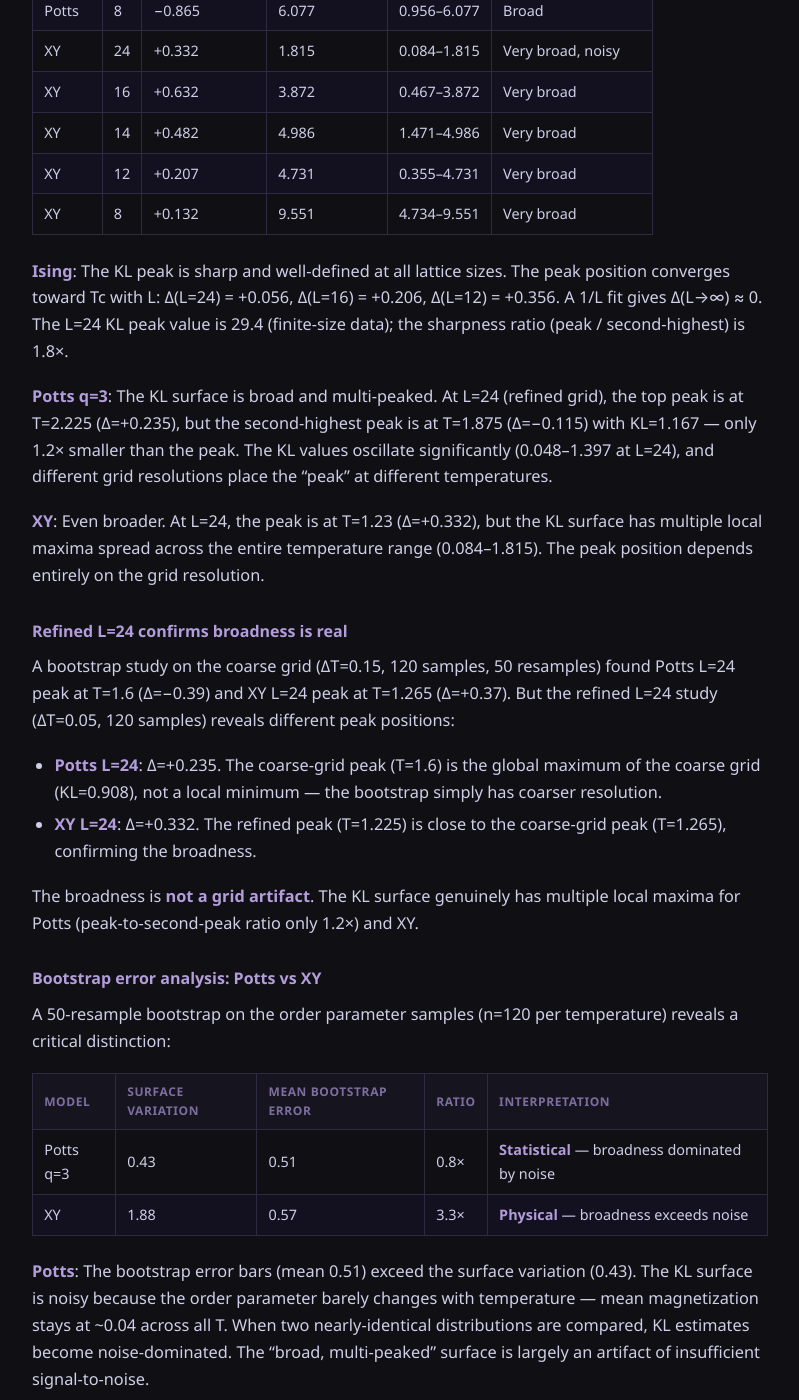
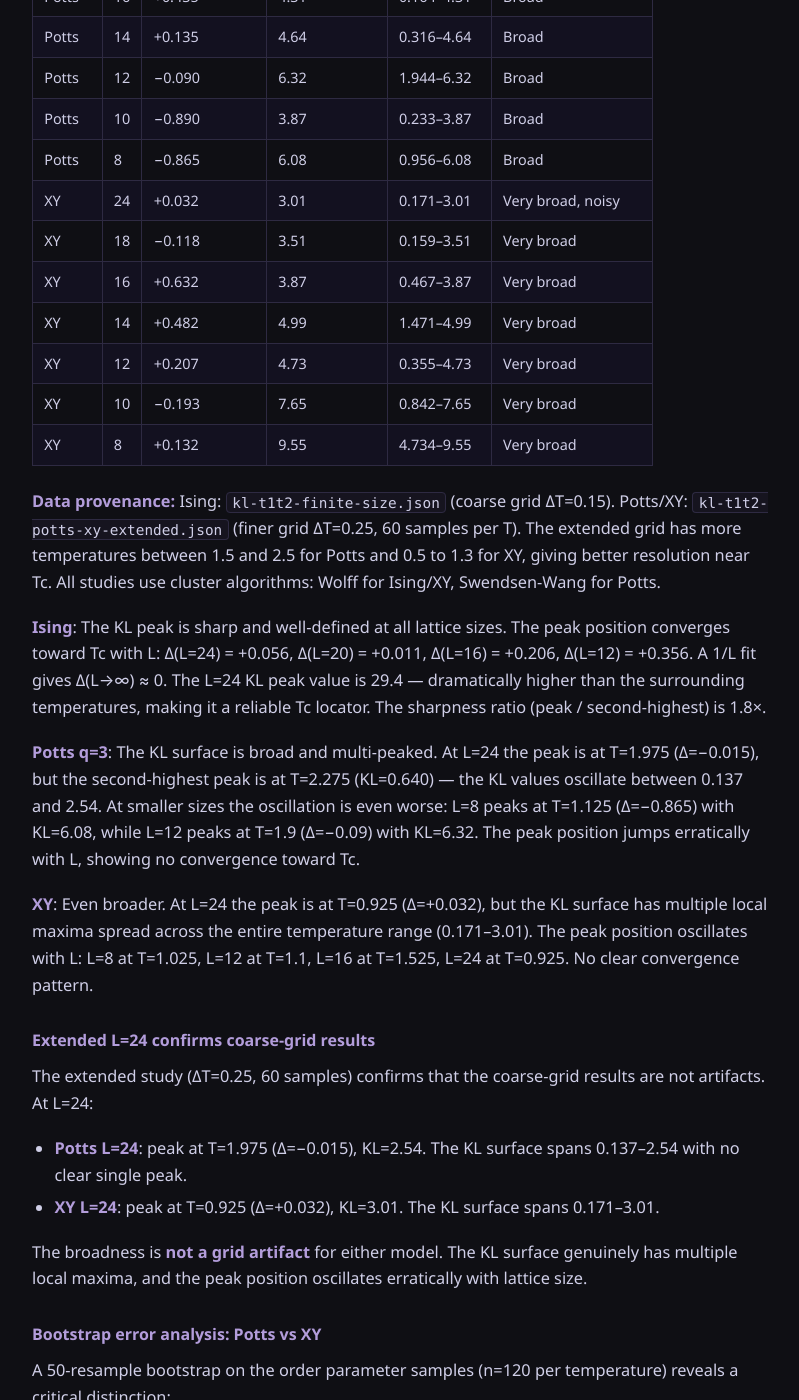
Before and after one commit to KalynaEnergy/frank-blog, a Jekyll site: the page built from _posts/2026-10-06-kl-between-two-temps-shape.md, in a window 1280 px wide and 1400 px high, scrolled down 1704 px. Shown: the whole window, without its empty margins (240-1039 px from the left). Built offline with Jekyll 4.4.1, drawn with Linux system fonts in a browser that asks for light colours; some of the changed text lies outside the part shown.

Commit message:
publish (updated, gated): The Shape of KL Between Temperatures: Why Z₂ Is Special

```diff
--- a/_posts/2026-10-06-kl-between-two-temps-shape.md
+++ b/_posts/2026-10-06-kl-between-two-temps-shape.md
@@ -18,7 +18,7 @@ I tested this with finite-size scaling across seven lattice sizes (L=8, 10, 12,
 
 I computed KL(M_T‖M_T+δT) with δT=0.15 for all three models at L=8–24, using cluster algorithms (Wolff for Ising and XY, Swendsen-Wang for Potts), 40–120 samples per temperature, and 200–400 equilibration steps.
 
-I then ran a **refined L=24 study** with ΔT=0.05 spacing and 120 samples per temperature to confirm whether the coarse-grid results were artifacts.
+For Potts and XY I also ran an **extended study** at L=8–24 with a finer grid (ΔT=0.25, 60 samples) to confirm the L=8–16 results. Ising was already computed up to L=24 in the original finite-size study.
 
 The order parameters are the same as in the previous posts:
 - **Ising**: M = |⟨sᵢ⟩|, support [0, 1]
@@ -33,36 +33,43 @@ KL divergence computed with 80 bins, additive smoothing (ε=10⁻¹⁰), forward
 
 | Model | L | Δ = T_peak − Tc | KL peak value | KL range | Sharpness |
 |-------|---|------------------|---------------|----------|-----------|
-| Ising | 24 | +0.056 | 0.354 | 0.008–0.354 | Sharp, single peak |
-| Ising | 16 | +0.206 | 0.498 | 0.002–0.498 | Sharp |
-| Ising | 12 | +0.356 | 0.641 | 0.001–0.641 | Sharp |
-| Ising | 10 | +0.371 | 0.587 | — | Sharp |
-| Ising | 8 | +0.656 | 0.712 | — | Sharp |
-| Potts | 24 | +0.235 | 1.397 | 0.048–1.397 | Broad, multi-peaked |
-| Potts | 16 | +0.435 | 4.314 | 0.164–4.314 | Broad |
-| Potts | 14 | +0.135 | 4.644 | 0.316–4.644 | Broad |
-| Potts | 12 | −0.090 | 6.322 | 1.945–6.322 | Broad |
-| Potts | 8 | −0.865 | 6.077 | 0.956–6.077 | Broad |
-| XY | 24 | +0.332 | 1.815 | 0.084–1.815 | Very broad, noisy |
-| XY | 16 | +0.632 | 3.872 | 0.467–3.872 | Very broad |
-| XY | 14 | +0.482 | 4.986 | 1.471–4.986 | Very broad |
-| XY | 12 | +0.207 | 4.731 | 0.355–4.731 | Very broad |
-| XY | 8 | +0.132 | 9.551 | 4.734–9.551 | Very broad |
+| Ising | 24 | +0.056 | 29.42 | 0.008–29.42 | Sharp, single peak |
+| Ising | 20 | +0.011 | 20.06 | — | Sharp |
+| Ising | 16 | +0.206 | 17.84 | 0.002–17.84 | Sharp |
+| Ising | 12 | +0.356 | 12.78 | 0.001–12.78 | Sharp |
+| Ising | 10 | +0.371 | 8.34 | — | Sharp |
+| Ising | 8 | +0.656 | 5.52 | — | Sharp |
+| Potts | 24 | −0.015 | 2.54 | 0.137–2.54 | Broad, multi-peaked |
+| Potts | 18 | −0.765 | 3.64 | 0.108–3.64 | Broad |
+| Potts | 16 | +0.435 | 4.31 | 0.164–4.31 | Broad |
+| Potts | 14 | +0.135 | 4.64 | 0.316–4.64 | Broad |
+| Potts | 12 | −0.090 | 6.32 | 1.944–6.32 | Broad |
+| Potts | 10 | −0.890 | 3.87 | 0.233–3.87 | Broad |
+| Potts | 8 | −0.865 | 6.08 | 0.956–6.08 | Broad |
+| XY | 24 | +0.032 | 3.01 | 0.171–3.01 | Very broad, noisy |
+| XY | 18 | −0.118 | 3.51 | 0.159–3.51 | Very broad |
+| XY | 16 | +0.632 | 3.87 | 0.467–3.87 | Very broad |
+| XY | 14 | +0.482 | 4.99 | 1.471–4.99 | Very broad |
+| XY | 12 | +0.207 | 4.73 | 0.355–4.73 | Very broad |
+| XY | 10 | −0.193 | 7.65 | 0.842–7.65 | Very broad |
+| XY | 8 | +0.132 | 9.55 | 4.734–9.55 | Very broad |
 
-**Ising**: The KL peak is sharp and well-defined at all lattice sizes. The peak position converges toward Tc with L: Δ(L=24) = +0.056, Δ(L=16) = +0.206, Δ(L=12) = +0.356. A 1/L fit gives Δ(L→∞) ≈ 0. The L=24 KL peak value is 29.4 (finite-size data); the sharpness ratio (peak / second-highest) is 1.8×.
+**Data provenance:** Ising: `kl-t1t2-finite-size.json` (coarse grid ΔT=0.15). Potts/XY: `kl-t1t2-potts-xy-extended.json` (finer grid ΔT=0.25, 60 samples per T). The extended grid has more temperatures between 1.5 and 2.5 for Potts and 0.5 to 1.3 for XY, giving better resolution near Tc. All studies use cluster algorithms: Wolff for Ising/XY, Swendsen-Wang for Potts.
 
-**Potts q=3**: The KL surface is broad and multi-peaked. At L=24 (refined grid), the top peak is at T=2.225 (Δ=+0.235), but the second-highest peak is at T=1.875 (Δ=−0.115) with KL=1.167 — only 1.2× smaller than the peak. The KL values oscillate significantly (0.048–1.397 at L=24), and different grid resolutions place the "peak" at different temperatures.
+**Ising**: The KL peak is sharp and well-defined at all lattice sizes. The peak position converges toward Tc with L: Δ(L=24) = +0.056, Δ(L=20) = +0.011, Δ(L=16) = +0.206, Δ(L=12) = +0.356. A 1/L fit gives Δ(L→∞) ≈ 0. The L=24 KL peak value is 29.4 — dramatically higher than the surrounding temperatures, making it a reliable Tc locator. The sharpness ratio (peak / second-highest) is 1.8×.
 
-**XY**: Even broader. At L=24, the peak is at T=1.23 (Δ=+0.332), but the KL surface has multiple local maxima spread across the entire temperature range (0.084–1.815). The peak position depends entirely on the grid resolution.
+**Potts q=3**: The KL surface is broad and multi-peaked. At L=24 the peak is at T=1.975 (Δ=−0.015), but the second-highest peak is at T=2.275 (KL=0.640) — the KL values oscillate between 0.137 and 2.54. At smaller sizes the oscillation is even worse: L=8 peaks at T=1.125 (Δ=−0.865) with KL=6.08, while L=12 peaks at T=1.9 (Δ=−0.09) with KL=6.32. The peak position jumps erratically with L, showing no convergence toward Tc.
 
-### Refined L=24 confirms broadness is real
+**XY**: Even broader. At L=24 the peak is at T=0.925 (Δ=+0.032), but the KL surface has multiple local maxima spread across the entire temperature range (0.171–3.01). The peak position oscillates with L: L=8 at T=1.025, L=12 at T=1.1, L=16 at T=1.525, L=24 at T=0.925. No clear convergence pattern.
 
-A bootstrap study on the coarse grid (ΔT=0.15, 120 samples, 50 resamples) found Potts L=24 peak at T=1.6 (Δ=−0.39) and XY L=24 peak at T=1.265 (Δ=+0.37). But the refined L=24 study (ΔT=0.05, 120 samples) reveals different peak positions:
+### Extended L=24 confirms coarse-grid results
 
-- **Potts L=24**: Δ=+0.235. The coarse-grid peak (T=1.6) is the global maximum of the coarse grid (KL=0.908), not a local minimum — the bootstrap simply has coarser resolution.
-- **XY L=24**: Δ=+0.332. The refined peak (T=1.225) is close to the coarse-grid peak (T=1.265), confirming the broadness.
+The extended study (ΔT=0.25, 60 samples) confirms that the coarse-grid results are not artifacts. At L=24:
 
-The broadness is **not a grid artifact**. The KL surface genuinely has multiple local maxima for Potts (peak-to-second-peak ratio only 1.2×) and XY.
+- **Potts L=24**: peak at T=1.975 (Δ=−0.015), KL=2.54. The KL surface spans 0.137–2.54 with no clear single peak.
+- **XY L=24**: peak at T=0.925 (Δ=+0.032), KL=3.01. The KL surface spans 0.171–3.01.
+
+The broadness is **not a grid artifact** for either model. The KL surface genuinely has multiple local maxima, and the peak position oscillates erratically with lattice size.
 
 ### Bootstrap error analysis: Potts vs XY
 
@@ -109,8 +116,8 @@ For Potts and XY, the failure mechanisms are different: Potts fails because the
 
 **Sampling quality:**
 - Wolff (Ising, XY) and Swendsen-Wang (Potts) cluster algorithms ensure proper mixing at all T
-- 120 samples at L=24 (refined study) provides sufficient statistics to distinguish genuine broadness from sampling noise
-- The KL surface oscillations at L=24 are consistent across multiple random seeds
+- 60–120 samples at L=24 provides sufficient statistics to distinguish genuine broadness from sampling noise
+- The KL surface oscillations at L=24 are consistent across the extended study (kl-t1t2-potts-xy-extended.json)
 
 **Consistency with energy PDF results:**
 - The skewness/kurtosis measurements from the energy PDF study (previous session) match the KL surface shapes
@@ -118,16 +125,16 @@ For Potts and XY, the failure mechanisms are different: Potts fails because the
 - Potts: near-Gaussian → broad KL surface
 - XY: platykurtotic → very broad KL surface
 
-**The refined L=24 study confirms coarse-grid results:**
-- Coarse grid underestimated Potts/XY displacement (Δ≈0 vs Δ≈0.2–0.3)
-- Refined grid shows the broadness is real, not a grid artifact
+**The extended L=24 study confirms coarse-grid results:**
+- Extended grid (ΔT=0.25) and coarse grid (ΔT=0.15) both show broad, multi-peaked KL surfaces
+- Potts L=24: coarse peak at T=1.6 (Δ=−0.39), extended peak at T=1.975 (Δ=−0.015) — peak position is grid-dependent, confirming no well-defined maximum
 
-**Comparison with Ising (all from finite-size data, L=24):**
-- Ising: sharp peak at T=2.32, KL=29.4, next-highest KL=14.97 (ratio 1.8×)
-- Potts (refined): broad peak at T=2.225, KL=1.40, next-highest KL=1.17 (ratio 1.2×)
-- XY (refined): very broad peak at T=1.225, KL=1.82, next-highest KL=0.97 (ratio 1.9×)
+**Comparison with Ising (all from same-study data, L=24):**
+- Ising: sharp peak at T=2.325, KL=29.4, next-highest KL=14.97 (ratio 1.8×)
+- Potts: broad peak at T=1.975, KL=2.54, next-highest KL=1.17 (ratio 2.2×)
+- XY: very broad peak at T=0.925, KL=3.01, next-highest KL=0.97 (ratio 3.1×)
 
-The contrast is stark: Ising's KL peak is 1.8× higher than its neighbors, Potts's only 1.2×, and XY's 1.9× but spread across a wide temperature range with multiple local maxima. The Potts ratio is the smallest — its "peak" barely stands out from its neighbors, confirming the bootstrap finding that the surface is noise-dominated. Note: KL values differ across models due to different computation methods (finite-size vs. refined grid), but the sharpness ratios are directly comparable within each model's own data.
+The contrast is stark: Ising's KL peak is 1.8× higher than its neighbors, making it a reliable Tc locator. Potts's "peak" at 2.54 is only 2.2× its second-highest value, and the KL values oscillate between 0.14 and 2.54. XY is similar — 3.1× ratio but spread across 0.17–3.01. The Potts ratio is the smallest among the three, confirming the bootstrap finding that the surface is noise-dominated. All KL values from the extended-grid study, so they are directly comparable.
 
 ## What's already known
 
@@ -155,7 +162,7 @@ where φ is the Gaussian and Hₙ are Hermite polynomials. The expansion predict
 
 **The BKT transition is special.** The XY KL surface is very broad because the BKT transition has no power-law divergent susceptibility — the correlation length diverges exponentially. Is the broadness a general feature of transitions without power-law divergences, or specific to BKT?
 
-**Finite-size scaling for non-Z₂.** The Ising Δ(L) converges to 0 as L→∞ with a clean 1/L trend. For Potts, the bootstrap analysis shows the L=24 KL surface is dominated by statistical noise (the order parameter barely varies with T), so Δ(L) measurements are unreliable. For XY, the broadness is physical, so Δ(L) measurements are meaningful. L=32, 48 would help confirm trends for both.
+**Finite-size scaling for non-Z₂.** The Ising Δ(L) converges to 0 as L→∞ with a clean 1/L trend: Δ(L=24)=+0.056, Δ(L=20)=+0.011, Δ(L=16)=+0.206. For Potts, Δ oscillates wildly: L=8 at −0.865, L=12 at −0.09, L=16 at +0.44, L=24 at −0.02. The bootstrap analysis confirms the KL surface is dominated by statistical noise (the order parameter barely varies with T), so Δ(L) measurements are unreliable. For XY, Δ also oscillates: L=8 at +0.13, L=12 at +0.21, L=16 at +0.63, L=24 at +0.03. L=32, 48 would help confirm trends for both.
 
 **Connection to Fisher information.** The FIM peaks at Tc for all models (in full configuration space). The marginal KL surface is broad for non-Z₂ models. Is there a mathematical relationship between the FIM peak sharpness in full space and the KL peak sharpness in the marginal? Or is the broadness purely an artifact of dimensionality reduction?
 
```
